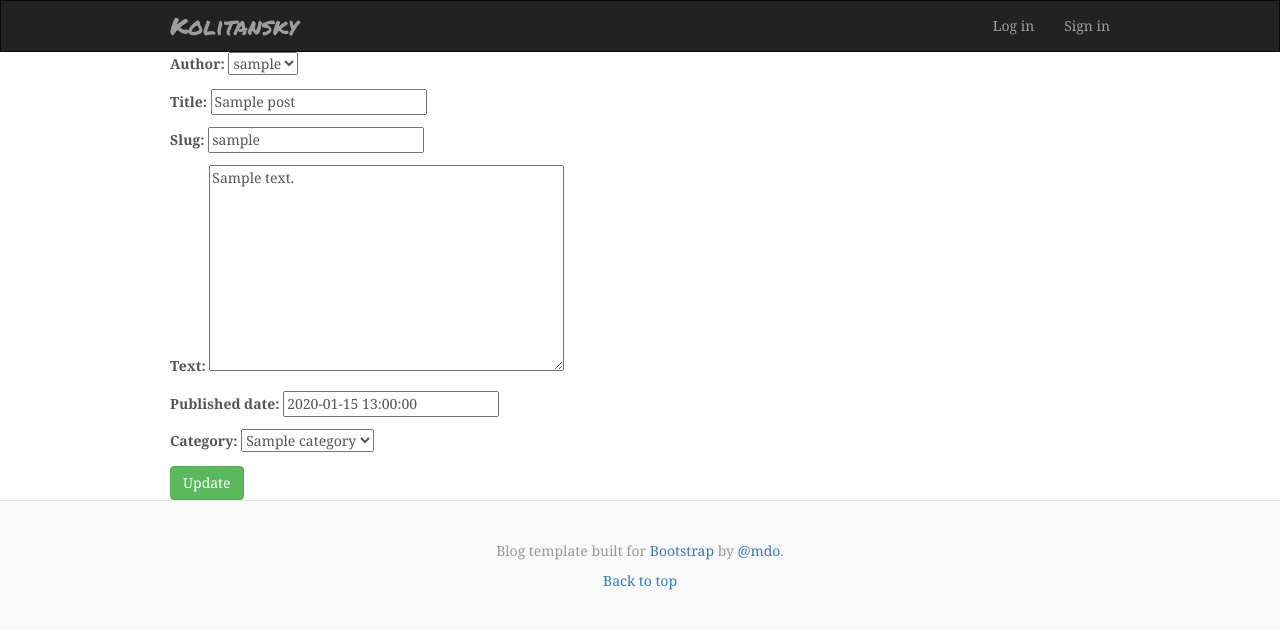
After one commit to gambitYP/django-blog, a Django app: a page that uses blog/templates/blog/base.html in a window 1280 px wide. The commit adds this page. Shown: the top 630 px of the page. Run offline with Django 3.2, Linux system fonts and the light colour scheme; tables that the repository leaves empty hold one stand-in row (values such as "Sample post"); some libraries are stand-ins or nearby versions.

Commit message:
Forgotten unsaved things

```diff
--- a/blog/models.py
+++ b/blog/models.py
@@ -3,13 +3,13 @@ from django.utils import timezone
 
 # Create your models here.
 class Post(models.Model):
-	author = models.ForeignKey('auth.User')
+	author = models.ForeignKey('auth.User', null=True, blank=True)
 	title = models.CharField(max_length=250, unique=True)
 	slug = models.SlugField(max_length=100, unique=True)
 	text = models.TextField()
 	created_date = models.DateTimeField(default=timezone.now)
 	published_date = models.DateTimeField(blank=True, null=True)
-	category = models.ForeignKey('blog.Category', null=True)
+	category = models.ForeignKey('blog.Category', null=True, blank=True)
 
 	def __str__(self):
 		return '%s' % self.title
--- a/blog/static/blog/css/style.css
+++ b/blog/static/blog/css/style.css
@@ -119,6 +119,7 @@ div.my-pagination {
 
 .blog-post {
 	margin-bottom: 60px;
+	position: relative;
 }
 .blog-post-title {
 	margin-bottom: 5px;
@@ -127,6 +128,12 @@ div.my-pagination {
 .blog-post-meta {
 	margin-bottom: 20px;
 	color: #999;
+}
+
+.post-edit-buttons {
+	position: absolute;
+	top: 0;
+	right: 0;
 }
 
 
--- a/blog/templates/blog/base.html
+++ b/blog/templates/blog/base.html
@@ -19,7 +19,15 @@
 	<div class="navbar navbar-inverse">
 		<div class="container">
 			<a class="navbar-brand" href="{% url 'blog:index' %}">Kolitansky</a>
-
+			{% if user.is_authenticated %}
+				{% if user.is_staff %}
+					<ul class="nav navbar-nav navbar-right">
+						<li>
+							<a href="{% url 'blog:post-add' %}"><span class="glyphicon glyphicon-pencil" aria-hidden="true"></span>&nbsp;Написать пост</a>
+						</li>
+					</ul>
+				{% endif %}
+			{% else %}
 			<ul class="nav navbar-nav navbar-right">
 				<li>
 					<a href="#">Log in</a>
@@ -28,6 +36,7 @@
 					<a href="#">Sign in</a>
 				</li>
 			</ul>
+			{% endif %}
 		</div>
 	</div>
 
--- /dev/null
+++ b/blog/templates/blog/post_edit.html
@@ -0,0 +1,11 @@
+{% extends 'blog/base.html' %}
+{% block title %} Редактировать пост {% endblock %}
+
+{% block main %}
+<div class="container">
+	<form action="" method="post">{% csrf_token %}
+	    {{ form.as_p }}
+	    <input type="submit" class="btn btn-success" value="Update" />
+	</form>
+</div>
+{% endblock %}
--- a/blog/urls.py
+++ b/blog/urls.py
@@ -6,6 +6,8 @@ app_name = 'blog'
 urlpatterns = [
     url(r'^$', views.PostListView.as_view(), name='index'),
     url(r'^category/(?P<slug>[^\.]+)/$', views.CategoryListView.as_view(), name='category'),
-    url(r'^(?P<slug>[^\.]+)/$', views.PostDetailView.as_view(), name='post'),
-    url(r'^post/add/$', views.PostCreate.as_view(), name='post-add'),
+    url(r'^post/add/$', views.PostCreateView.as_view(), name='post-add'),
+    url(r'^post/(?P<slug>[^\.]+)/edit/$', views.PostEditView.as_view(), name='post-edit'),
+    url(r'^post/(?P<slug>[^\.]+)/delete/$', views.PostDeleteView.as_view(), name='post-delete'),
+    url(r'^post/(?P<slug>[^\.]+)/$', views.PostDetailView.as_view(), name='post'),
 ]
--- a/blog/views.py
+++ b/blog/views.py
@@ -1,6 +1,8 @@
 from django.views.generic import ListView, DetailView
 from django.views.generic.edit import CreateView, UpdateView, DeleteView
 from django.core.paginator import Paginator, EmptyPage, PageNotAnInteger
+from django.core.urlresolvers import reverse_lazy
+from django.shortcuts import redirect
 from django.utils import timezone
 from .models import Post, Category
 
@@ -24,9 +26,32 @@ class PostDetailView(DetailView):
 	template_name = 'blog/post.html'
 
 
-class PostCreate(CreateView):
+class PostCreateView(CreateView):
 	model = Post
-	fields = ['author', 'title', 'text', 'created_date', 'published_date']
+	template_name = 'blog/post_add.html'
+	fields = ['title', 'slug', 'text', 'published_date', 'category']
+
+	def form_valid(self, form):
+		form.instance.author = self.request.user
+		form.instance.created_date = timezone.now()
+		return super(PostCreateView, self).form_valid(form)
+
+	def dispatch(self, request, *args, **kwargs):
+		if (request.user == None) or not (request.user.is_staff):
+			return redirect('blog:index')
+		return super(PostCreateView, self).dispatch(request, *args, **kwargs)
+
+
+class PostEditView(UpdateView):
+	model = Post
+	template_name = 'blog/post_edit.html'
+	fields = ['author', 'title', 'slug', 'text', 'published_date', 'category']
+
+
+class PostDeleteView(DeleteView):
+	model = Post
+	template_name = 'blog/post_delete.html'
+	success_url = reverse_lazy('blog:index')
 
 
 class CategoryListView(ListView):
```
Also changed, not shown: blog/templates/blog/form-template.html (deleted, +0 -7 lines), blog/templates/blog/index.html (+11 -1 lines), blog/templates/blog/post_add.html (added, +11 -0 lines), blog/templates/blog/post_delete.html (added, +11 -0 lines), blog/templates/blog/post_form.html (deleted, +0 -10 lines), blog/migrations/0006_auto_20160826_1849.py (added).
